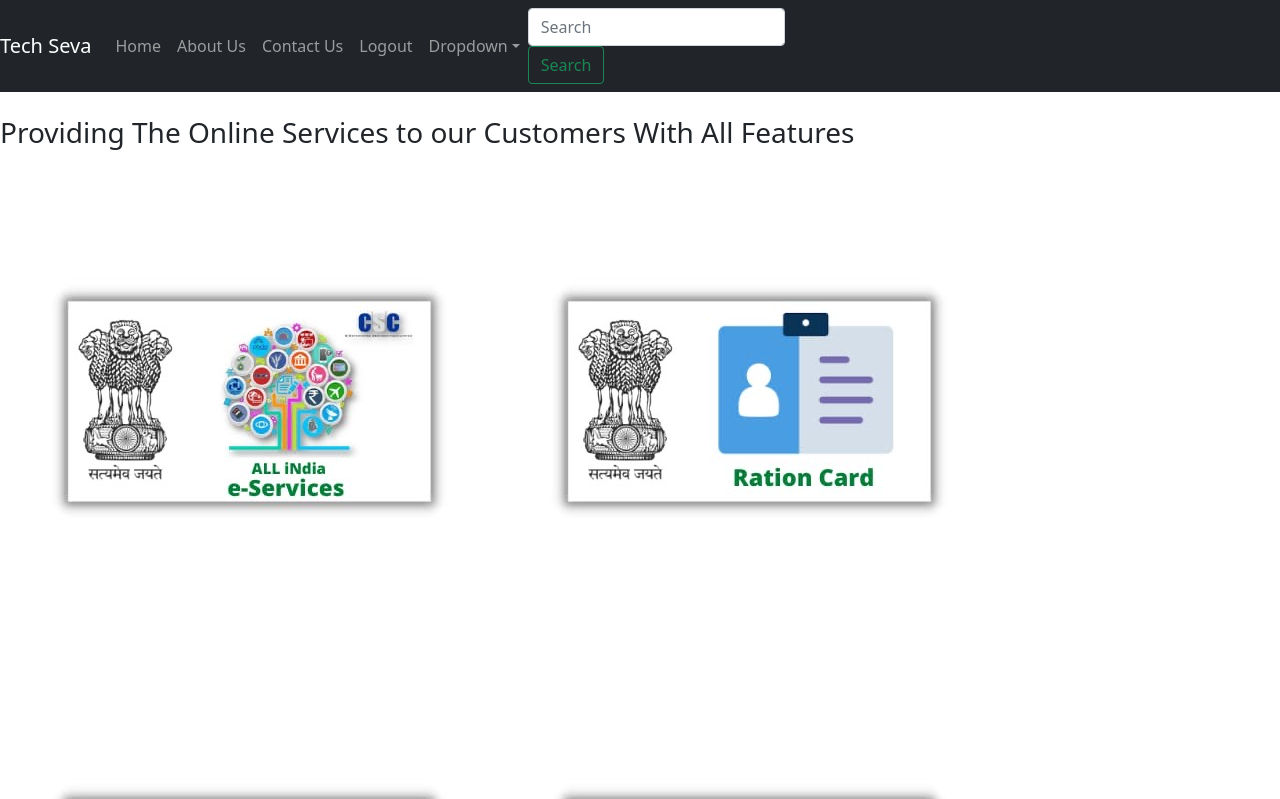
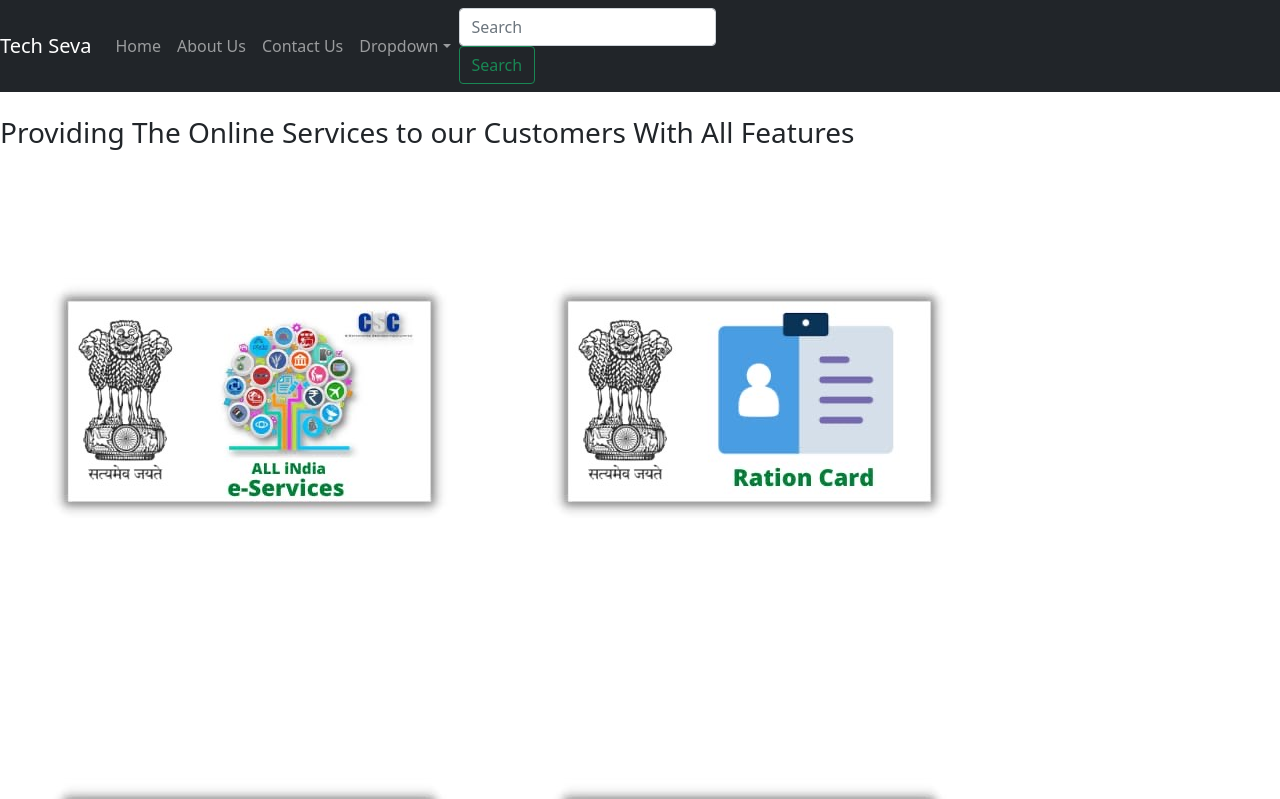
Before and after one commit to MeghaN28/TechSeva, a React (Create React App) app: page / in a window 1280 px wide. Shown: the top 799 px of the page. Built offline with nearby package versions, Linux system fonts and the light colour scheme.

Commit message:
Changed the structure of the Project

```diff
--- a/src/App.js
+++ b/src/App.js
@@ -2,16 +2,15 @@
 import { BrowserRouter, Route, Switch } from 'react-router-dom';
 //import Error from './components/Error';
 //import Navigation from './components/Navigation';
-import Navigation from './components/BootstrapNavbar';
+import Header from './components/Header/Header'
 
 class App extends Component {
   render() {
     return (
        <BrowserRouter>
         <div>
-          <Navigation />
             <Switch>
-
+         <Header/>
            </Switch>
         </div>
       </BrowserRouter>
--- a/src/components/BootstrapNavbar.js
+++ b/src/components/Header/Header.js
@@ -6,12 +6,11 @@
     useParams,
   } from "react-router-dom";
   import { Navbar,Nav,NavDropdown,Form,FormControl,Button } from 'react-bootstrap'
-  import Home from './Home';
-  import AboutUs from './About';
-  import ContactUs from './Contact';
-  import Logout from './Logout';
+  import Home from '../../containers/Home/Home';
+  import AboutUs from '../../containers/About/About';
+  import ContactUs from '../../containers/Contact/Contact';
 
-class BootstrapNavbar extends React.Component{
+class Header extends React.Component{
 
     render(){
         return(
@@ -27,7 +26,6 @@
                                     <Nav.Link href="/">Home</Nav.Link>
                                     <Nav.Link href="/about-us">About Us</Nav.Link>
                                     <Nav.Link href="/contact-us">Contact Us</Nav.Link>
-                                    <Nav.Link href="/logout">Logout</Nav.Link>
                                     <NavDropdown title="Dropdown" id="basic-nav-dropdown">
                                         <NavDropdown.Item href="#"></NavDropdown.Item>
                                     </NavDropdown>
@@ -58,4 +56,4 @@
     }
 }
 
-export default BootstrapNavbar;
+export default Header;
--- a/src/components/About.js
+++ b/src/containers/About/About.js
@@ -3,6 +3,7 @@
 const About = () => {
     return (
        <div>
+
           <h1>About US</h1>
           <p>About US page body content</p>
        </div>
--- a/src/components/Contact.js
+++ b/src/containers/Contact/Contact.js
@@ -3,6 +3,7 @@
 const Contact = () => {
     return (
        <div>
+
           <h1>Contact US</h1>
           <p>Contact US page body content</p>
        </div>
--- a/src/components/Home.js
+++ b/src/containers/Home/Home.js
@@ -1,8 +1,11 @@
 import React from 'react';
-import IMAGES from '../images/image';
+import IMAGES from '../../images/index';
+//import Header from '../../components/Header/Header';
 function home() {
     return (
+
        <div>
+
           <h3>Providing The Online Services to our Customers With All Features</h3>
 
            <img src={IMAGES.logoServices} alt=""></img>
```
Also changed, not shown: src/components/Footer/Footer.js (added), src/images/index.js (renamed from src/images/image.js).
